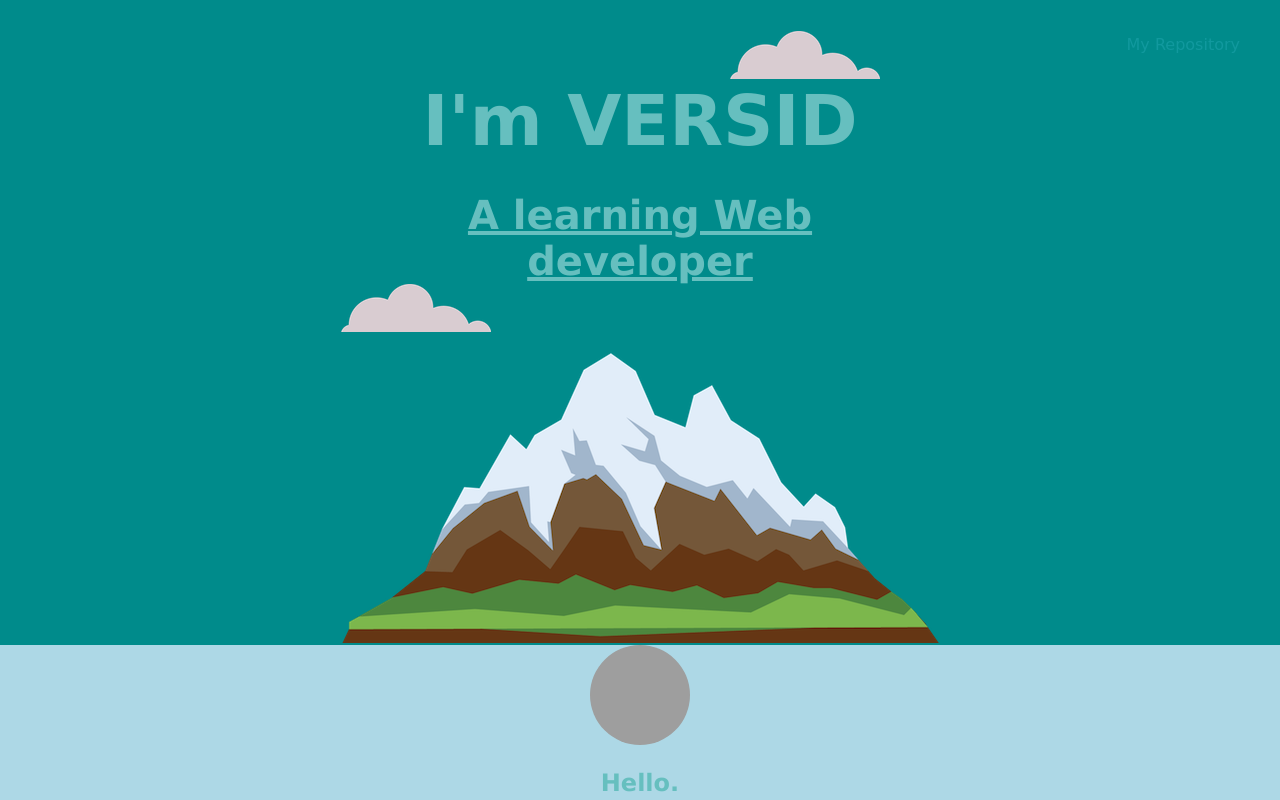
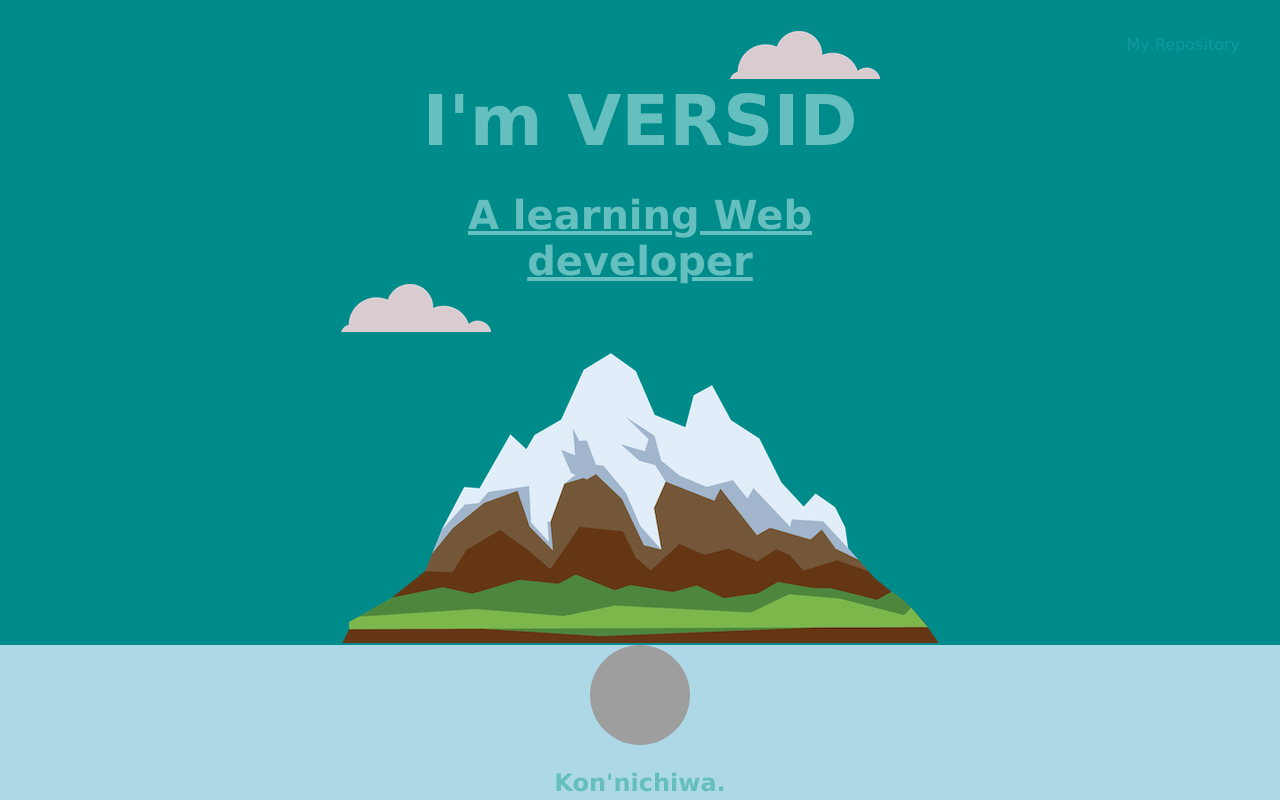
Before and after one commit to VERSID02/ver, a plain HTML site: page index.html in a window 1280 px wide. Shown: the top 800 px of the page. Drawn offline with Linux system fonts and the light colour scheme; grey boxes are pictures that could not be loaded; a web font is replaced by a local one.

Commit message:
Update index.html

```diff
--- a/index.html
+++ b/index.html
@@ -53,7 +53,7 @@
     <div class="middle-container">
         <div class="profile">
             <img id="profile_pic" src="https://media.discordapp.net/attachments/927361597737930785/1085250912114712627/20230314_181756.jpg?width=431&height=431" alt="profile pic">
-            <h2>Hello.</h2>
+            <h2>Kon'nichiwa.</h2>
             <br>
             <p class="profile_text">Lorem ipsum dolor sit amet, vitae volutpat, dui conubia, dolor urna. Non auctor, montes nulla distinctio.</p>
         </div>
```
